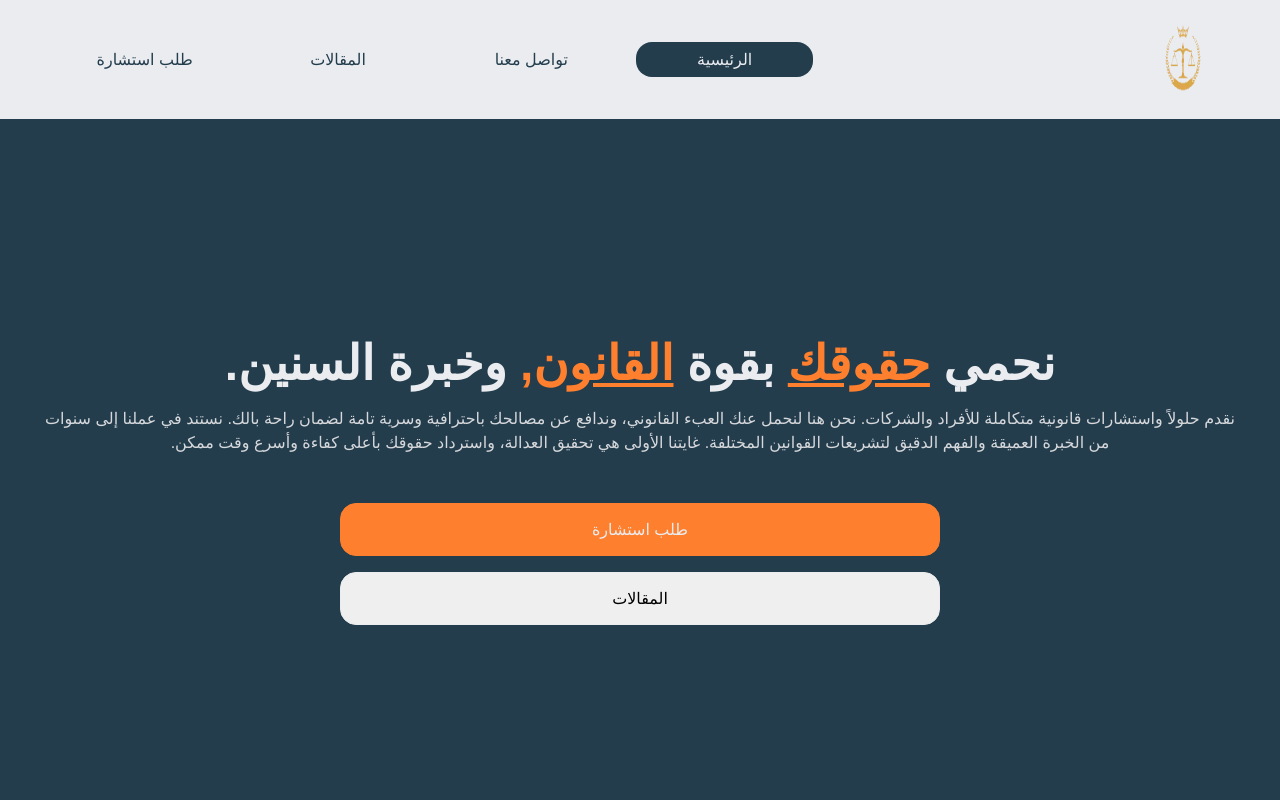
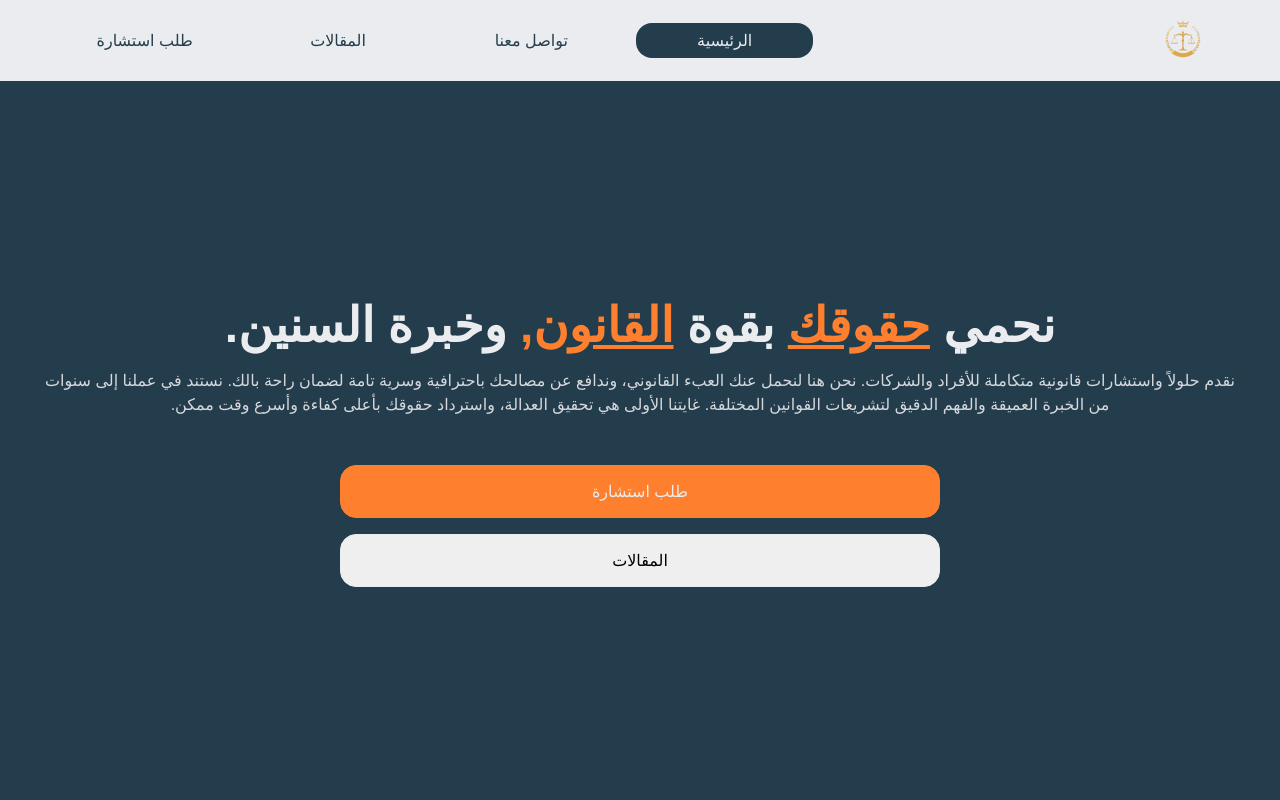
Before and after one commit to waleedMRT/Lawyer-Frontened, a React (Vite) app: page / in a window 1280 px wide. Shown: the top 800 px of the page. Built offline with nearby package versions, Linux system fonts and the light colour scheme; no server answers; a web font is replaced by a local one.

Commit message:
fix ratio

```diff
--- a/src/components/nav.jsx
+++ b/src/components/nav.jsx
@@ -11,7 +11,7 @@ export default function Navbar(){
         <nav>
             <div className="nav__header">
                 <div className="nav__logo">
-                    <img src="./images/nav_logo.webp" alt="nav__logo" width="88" height="88" />
+                    <img src="./images/nav_logo.webp" alt="nav__logo" width="50" height="50" />
                 </div>
                 <div className="menu__btn" onClick={handleOpenNav}>
                     <i class="ri-menu-line"></i>
```
